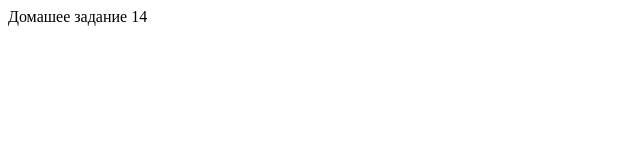
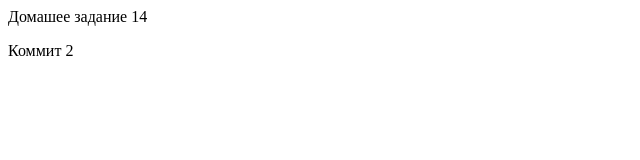
Before and after one commit to batnd/gitproject_work14, a plain HTML site: page index.html in a window 1280 px wide. Shown: the full height of the page, 0-640 px from the left. Drawn offline with Linux system fonts and the light colour scheme.

Commit message:
2 - коммит 2

```diff
--- a/index.html
+++ b/index.html
@@ -8,5 +8,6 @@
 </head>
 <body>
     <div>Домашее задание 14</div>
+    <p>Коммит 2</p>
 </body>
 </html>
```
